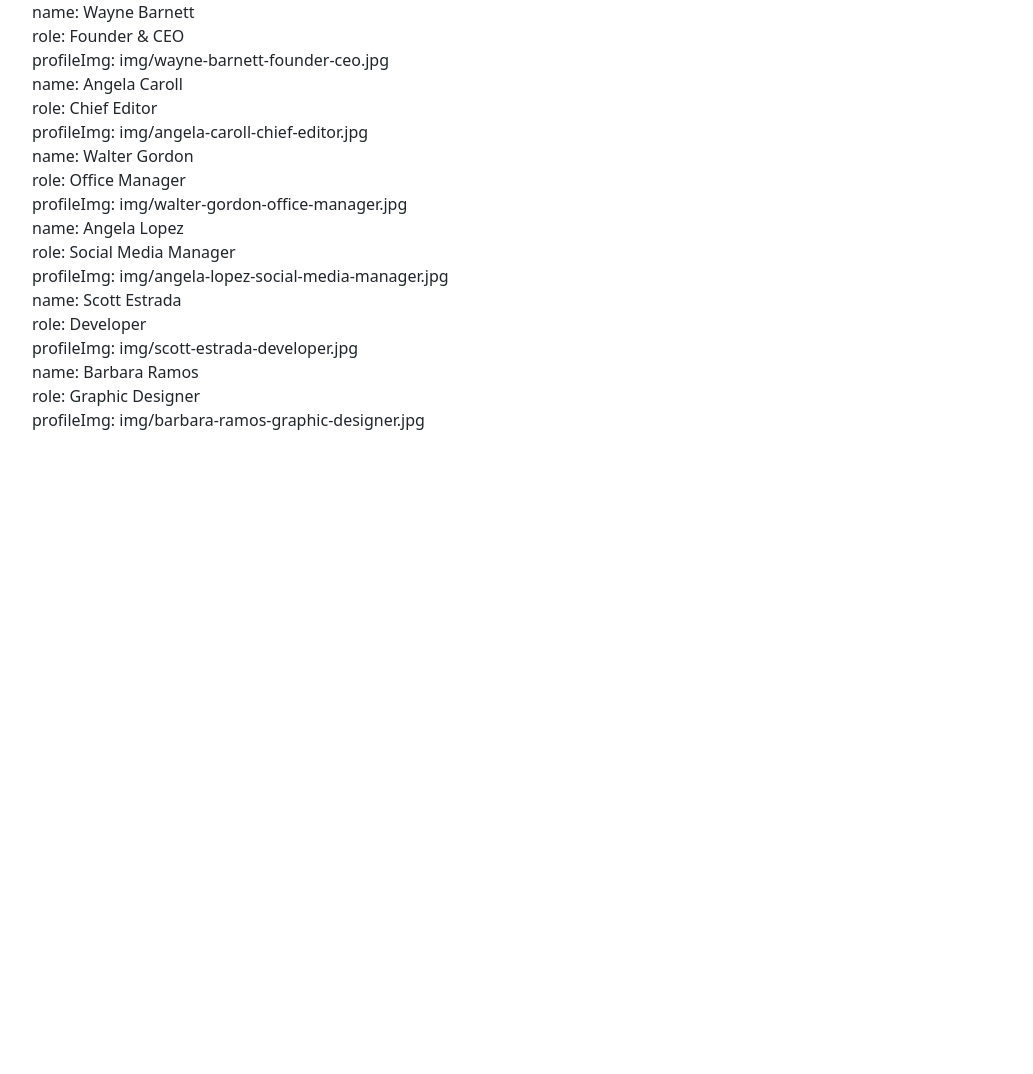
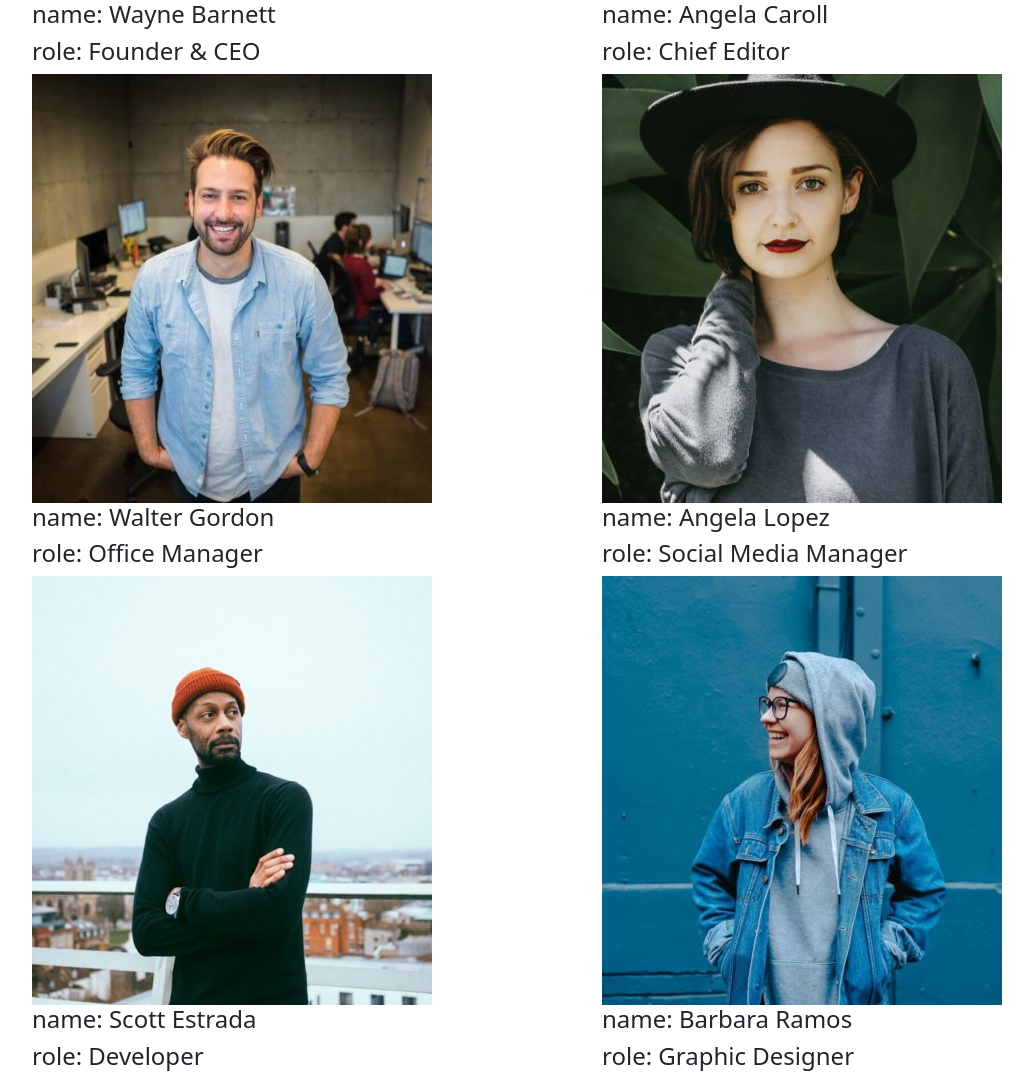
Before and after one commit to stefanenache12/js-our-team, a plain HTML site: page index.html in a window 1280 px wide. Shown: the top 1074 px of the page, without its empty margins (50-1083 px from the left). Before the commit the page ends 800 px from the top, so only its background shows below. Drawn offline with nearby package versions, Linux system fonts and the light colour scheme.

Commit message:
END BONUS 1

```diff
--- a/index.html
+++ b/index.html
@@ -36,7 +36,13 @@
 
     <body>
 
-        <div class="container"></div>
+        <div class="container">
+
+            <div class="row">
+
+            </div>
+
+        </div>
 
 
         <!--JS BOOTSTRAP-->
--- a/js/main.js
+++ b/js/main.js
@@ -36,15 +36,26 @@ const ourTeam = [
     },
 ];
 
+let container = document.querySelector('.row');
+
 for (let index = 0; index < ourTeam.length; index++) {
         const element = ourTeam[index];
 
-    for (const key in element) {
-        console.log(key,element[key])
 
-        let container = document.querySelector('.container');
         let card = document.createElement('div');
-        container.append(card);
-        card.innerHTML = `${key}: ${element[key]}`;
-    };
+        card.classList.add('col')
+        container.appendChild(card);
+
+
+        for (const key in element) {
+
+            if (key === 'profileImg') {
+              let img = document.createElement('img');
+              img.src = element[key];
+              card.appendChild(img);
+            } else {
+              let cardInfo = document.createElement('h4');
+              cardInfo.innerHTML = `${key}: ${element[key]}`;
+              card.appendChild(cardInfo);
+        }}
 };
```
